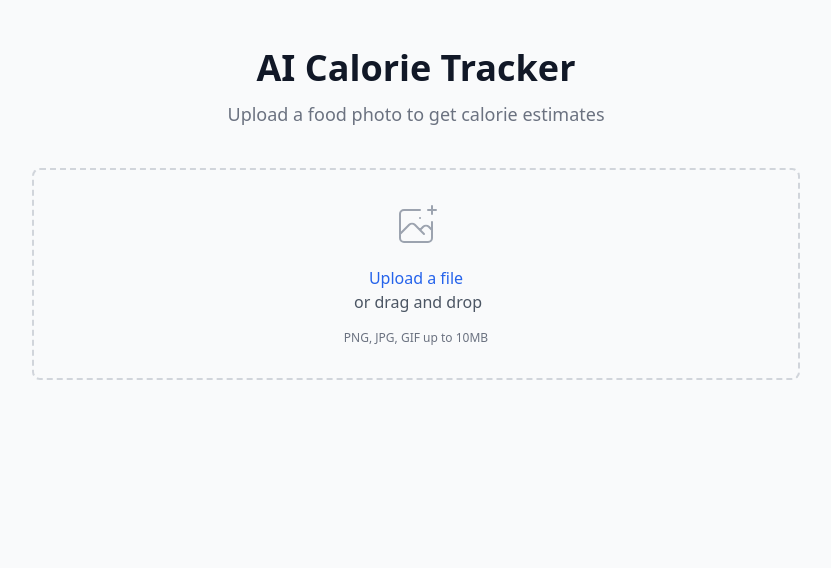
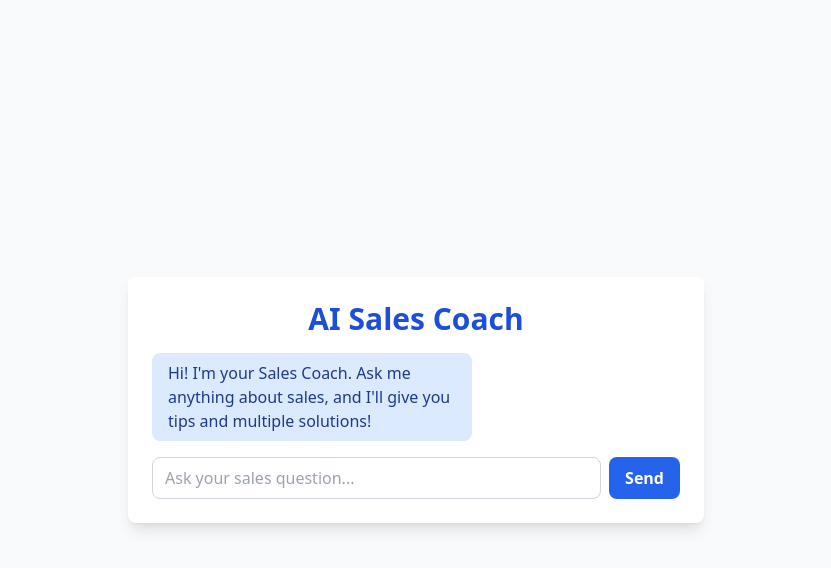
Before and after one commit to matt94856/AI-Tool, a React (Vite) app: page / in a window 1280 px wide. Shown: the top 568 px of the page, without its empty margins (224-1055 px from the left). Built offline with nearby package versions, Linux system fonts and the light colour scheme; the HTML template or start-up script is replaced by a standard one.

Commit message:
Add files via upload

```diff
--- a/src/App.jsx
+++ b/src/App.jsx
@@ -1,80 +1,70 @@
-import { useState, useCallback } from 'react';
+import { useState } from 'react';
 import axios from 'axios';
-import ImageUploader from './components/ImageUploader';
-import PredictionResult from './components/PredictionResult';
-
-const CALORIE_LOOKUP = {
-  apple: 95,
-  banana: 105,
-  cheeseburger: 303,
-  hotdog: 151,
-  pizza: 285,
-  sandwich: 250,
-  salad: 120,
-};
 
 function App() {
-  const [predictions, setPredictions] = useState(null);
+  const [messages, setMessages] = useState([
+    { sender: 'ai', text: "Hi! I'm your Sales Coach. Ask me anything about sales, and I'll give you tips and multiple solutions!" }
+  ]);
+  const [input, setInput] = useState('');
   const [loading, setLoading] = useState(false);
-  const [error, setError] = useState(null);
 
-  const handleImageUpload = useCallback(async (file) => {
+  const sendMessage = async () => {
+    if (!input.trim()) return;
+    setMessages([...messages, { sender: 'user', text: input }]);
     setLoading(true);
-    setError(null);
 
     try {
-      const formData = new FormData();
-      formData.append('image', file);
-
-      const response = await axios.post('/.netlify/functions/predict', formData, {
-        headers: {
-          'Content-Type': 'multipart/form-data',
-        },
-      });
-
-      setPredictions(response.data.predictions);
+      const response = await axios.post('/.netlify/functions/coach', { question: input });
+      setMessages(msgs => [
+        ...msgs,
+        { sender: 'ai', text: response.data.answer }
+      ]);
     } catch (err) {
-      setError('Error processing image. Please try again.');
-      console.error('Error:', err);
+      setMessages(msgs => [
+        ...msgs,
+        { sender: 'ai', text: "Sorry, I couldn't process your question. Please try again." }
+      ]);
     } finally {
       setLoading(false);
+      setInput('');
     }
-  }, []);
+  };
 
   return (
-    <div className="min-h-screen bg-gray-50 py-12 px-4 sm:px-6 lg:px-8">
-      <div className="max-w-3xl mx-auto">
-        <div className="text-center">
-          <h1 className="text-3xl font-bold text-gray-900 sm:text-4xl">
-            AI Calorie Tracker
-          </h1>
-          <p className="mt-3 text-lg text-gray-500">
-            Upload a food photo to get calorie estimates
-          </p>
-        </div>
-
-        <div className="mt-10">
-          <ImageUploader onUpload={handleImageUpload} />
-
+    <div className="min-h-screen bg-gray-50 flex flex-col items-center justify-center px-4">
+      <div className="w-full max-w-xl bg-white rounded-lg shadow-lg p-6 flex flex-col">
+        <h1 className="text-3xl font-bold text-center mb-4 text-blue-700">AI Sales Coach</h1>
+        <div className="flex-1 overflow-y-auto mb-4 space-y-2">
+          {messages.map((msg, idx) => (
+            <div key={idx} className={`flex ${msg.sender === 'ai' ? 'justify-start' : 'justify-end'}`}>
+              <div className={`rounded-lg px-4 py-2 max-w-xs ${msg.sender === 'ai' ? 'bg-blue-100 text-blue-900' : 'bg-blue-600 text-white'}`}>
+                {msg.text}
+              </div>
+            </div>
+          ))}
           {loading && (
-            <div className="mt-8 text-center">
-              <div className="inline-block animate-spin rounded-full h-8 w-8 border-4 border-gray-300 border-t-blue-600"></div>
-              <p className="mt-2 text-gray-600">Analyzing image...</p>
+            <div className="flex justify-start">
+              <div className="rounded-lg px-4 py-2 bg-blue-100 text-blue-900 animate-pulse">Thinking...</div>
             </div>
           )}
-
-          {error && (
-            <div className="mt-8 p-4 bg-red-50 rounded-md">
-              <p className="text-red-700">{error}</p>
-            </div>
-          )}
-
-          {predictions && !loading && (
-            <PredictionResult
-              predictions={predictions}
-              calorieLookup={CALORIE_LOOKUP}
-            />
-          )}
+        </div>
+        <div className="flex gap-2">
+          <input
+            className="flex-1 border border-gray-300 rounded-lg px-3 py-2 focus:outline-none focus:ring-2 focus:ring-blue-400"
+            type="text"
+            placeholder="Ask your sales question..."
+            value={input}
+            onChange={e => setInput(e.target.value)}
+            onKeyDown={e => e.key === 'Enter' && sendMessage()}
+            disabled={loading}
+          />
+          <button
+            className="bg-blue-600 text-white px-4 py-2 rounded-lg font-semibold hover:bg-blue-700 transition"
+            onClick={sendMessage}
+            disabled={loading}
+          >
+            Send
+          </button>
         </div>
       </div>
     </div>
```
